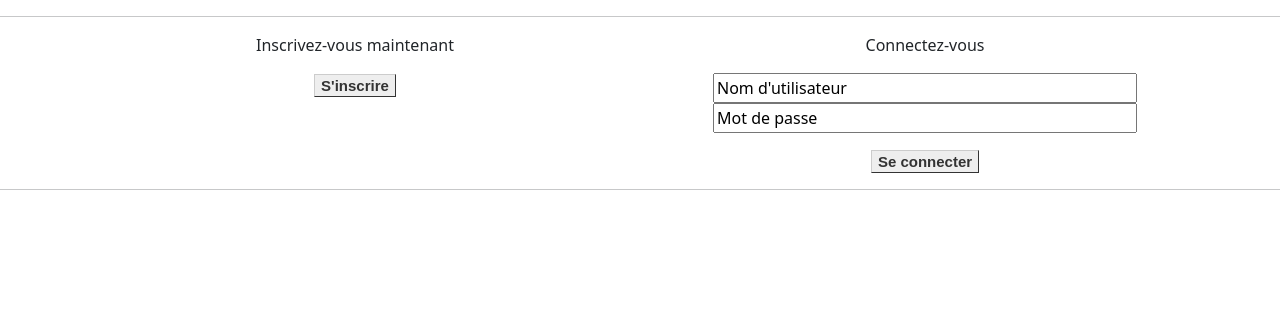
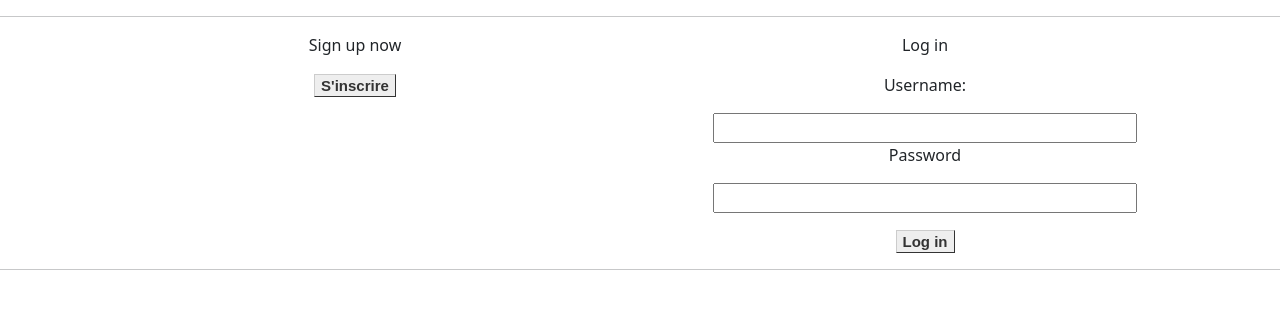
Before and after one commit to harrisafoster/P9_FOSTER_Harris_LitReview, a Django app: page / in a window 1280 px wide. Shown: the part 56-365 px from the top of the page. Run offline with Django 3.2, Linux system fonts and the light colour scheme.

Commit message:
Ajout de la possibilité de supprimer ses propres tickets, ajustements sur les boutons et les inputs sur d'autres pages

```diff
--- a/P9LR/LitReview/templates/LitReview/main.html
+++ b/P9LR/LitReview/templates/LitReview/main.html
@@ -20,10 +20,10 @@
             {% if user.is_authenticated %}
             <div class="collapse navbar-collapse" id="navbarNavAltMarkup">
                 <div class="navbar-nav ms-auto">
-                    <a class="nav-link active" aria-current="page" href="{% url 'flux' %}">Flux</a>
+                    <a class="nav-link active" aria-current="page" href="{% url 'flux' %}">Feed</a>
                     <a class="nav-link" href="{% url 'posts' %}">Posts</a>
-                    <a class="nav-link" href="{% url 'subscriptions' %}">Abonnements</a>
-                    <a class="nav-link" href="{% url 'logout' %}">Se déconnecter</a>
+                    <a class="nav-link" href="{% url 'subscriptions' %}">Subscriptions</a>
+                    <a class="nav-link" href="{% url 'logout' %}">Log out</a>
                 </div>
             </div>
             {% endif %}
--- a/P9LR/LitReview/templates/LitReview/posts.html
+++ b/P9LR/LitReview/templates/LitReview/posts.html
@@ -15,7 +15,7 @@
                       <img src="{{review.image.url}}">
                       <div>
                         <a href="{% url 'edit_ticket' review.pk %}" class="button">Edit</a>
-                        <a href="#" class="button">Delete</a>
+                        <a href="{% url 'delete_ticket' review.pk %}" class="button">Delete</a>
                       </div>
                   </div>
                 {% endfor %}
--- a/P9LR/LitReview/templates/registration/login.html
+++ b/P9LR/LitReview/templates/registration/login.html
@@ -4,16 +4,19 @@
     <div class="container">
         <div class="row">
             <div class="col">
-                <p>Inscrivez-vous maintenant</p>
+                <p>Sign up now</p>
                 <a href="{% url 'signup' %}" class="button">S'inscrire</a>
             </div>
             <div class="col">
-                <p>Connectez-vous</p>
+                <p>Log in</p>
                 <form method="post">
                     {% csrf_token %}
-                    <input type="text" value="Nom d'utilisateur" id="username" name="username" required size="40">
-                    <p><input type="text" value="Mot de passe" id="password" name="password" size="40" required></p>
-                    <button type="submit" class="button">Se connecter</button>
+                    <p>Username:</p>
+                    <input type="text" id="username" name="username" required size="40">
+                    <br/>
+                    <p>Password</p>
+                    <p><input type="password" id="password" name="password" size="40" required></p>
+                    <button type="submit" class="button">Log in</button>
                     <!--balise message to show error messages-->
                 </form>
             </div>
--- a/P9LR/LitReview/urls.py
+++ b/P9LR/LitReview/urls.py
@@ -1,6 +1,6 @@
 from django.urls import path
 from . import views
-from .views import PostListView, PersonalPostListView, UpdatePostView
+from .views import PostListView, PersonalPostListView, UpdatePostView, DeletePostView
 
 
 
@@ -16,4 +16,5 @@ urlpatterns = [
     path('posts/', PersonalPostListView.as_view(), name='posts'),
     path('edit_review/', views.edit_review, name='edit_review'),
     path('ticket/edit/<int:pk>/', UpdatePostView.as_view(), name='edit_ticket'),
+    path('ticket/<int:pk>/remove/', DeletePostView.as_view(), name='delete_ticket'),
 ]
--- a/P9LR/LitReview/views.py
+++ b/P9LR/LitReview/views.py
@@ -5,7 +5,7 @@ from django.shortcuts import render, redirect
 from django.contrib import messages
 from .forms import TicketForm, ReviewForm
 from .models import Ticket, Review
-from django.views.generic import ListView, UpdateView
+from django.views.generic import ListView, UpdateView, DeleteView
 import operator
 from django.urls import reverse
 
@@ -79,6 +79,15 @@ class UpdatePostView(UpdateView):
         return reverse('posts')
 
 
+class DeletePostView(DeleteView):
+    model = Ticket
+    template_name = 'LitReview/delete_ticket.html'
+
+    def get_success_url(self):
+        return reverse('posts')
+
+
+
 def edit_review(request):
     if not request.user.is_authenticated:
         return redirect('login_page')
```
Also changed, not shown: P9LR/LitReview/templates/LitReview/delete_ticket.html (added, +19 -0 lines), P9LR/media/images/murica2_washington_iX7updM.jpg (renamed from P9LR/media/images/murica2_washington.jpg).
